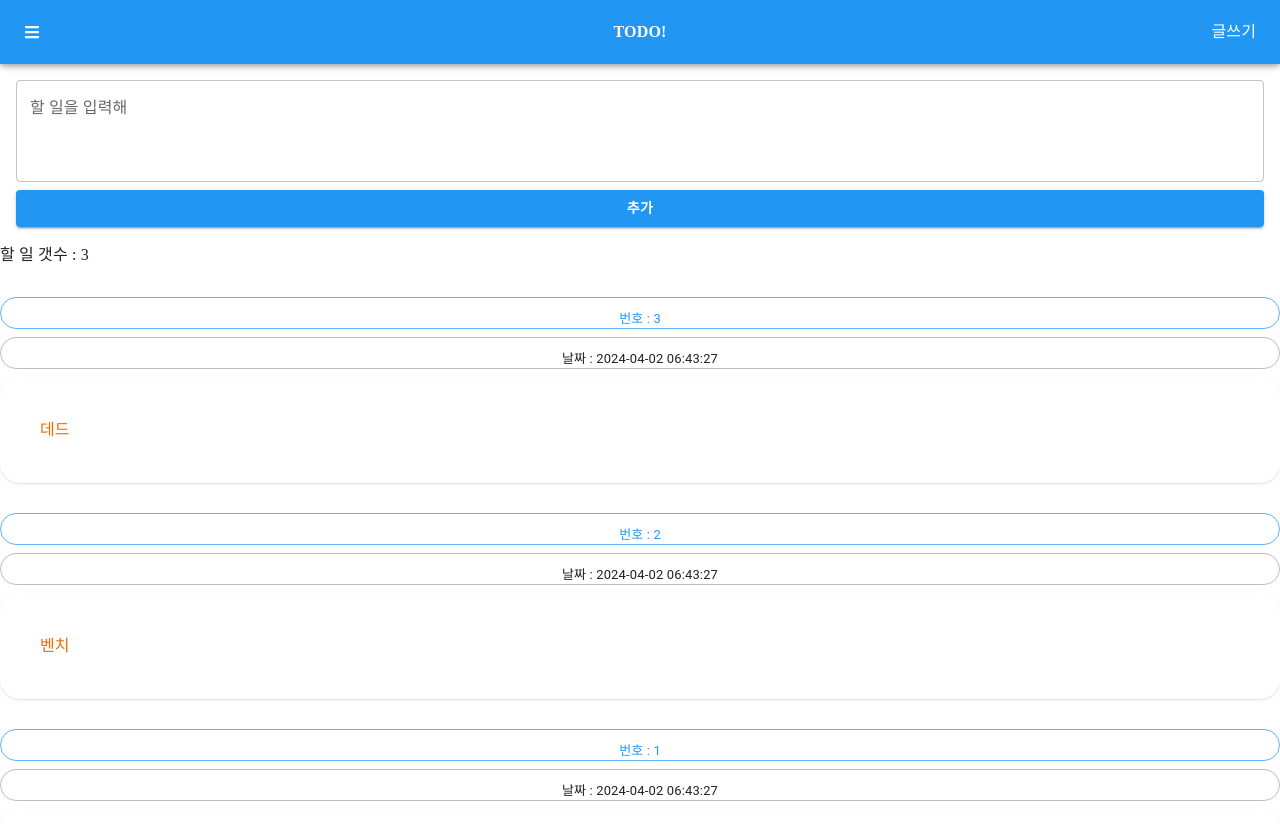
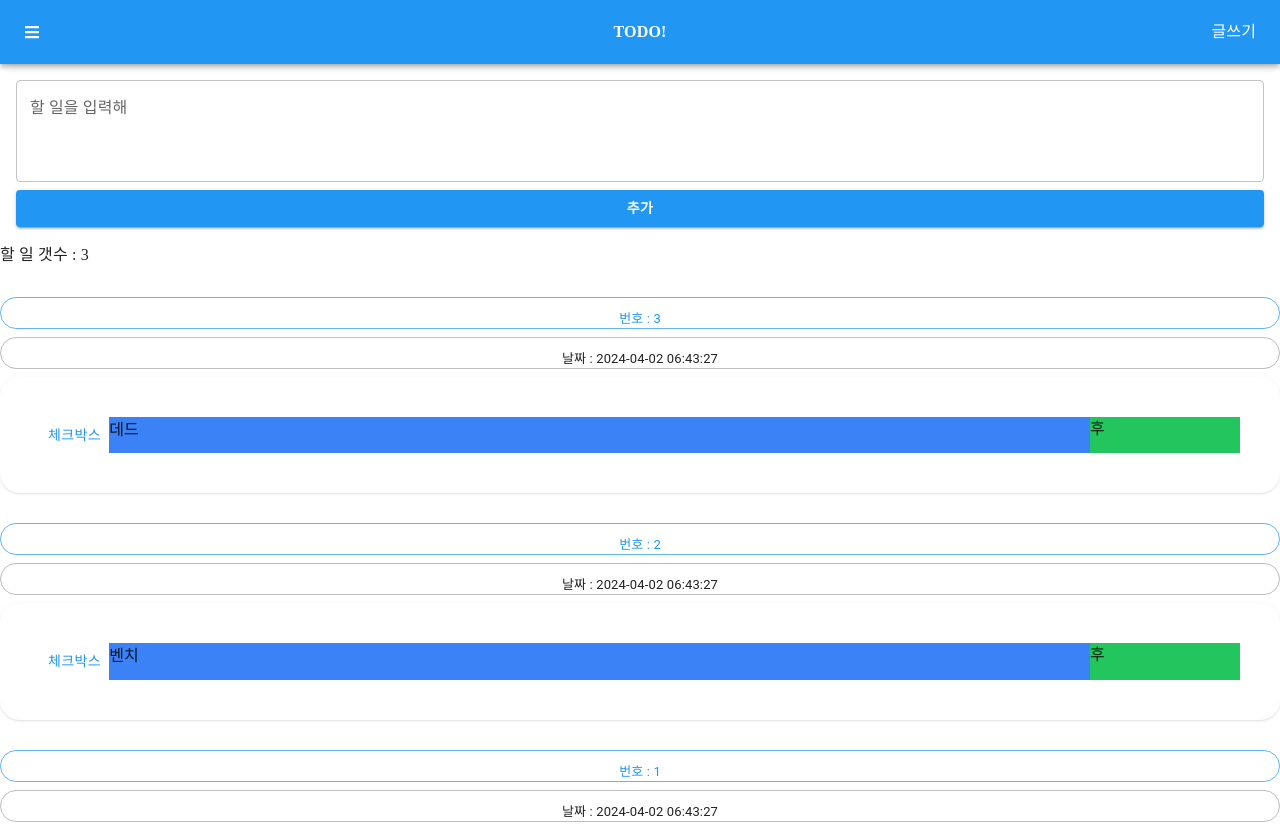
Before and after one commit to tlsdncjf/exam_24_05, a Next.js app: page / in a window 1280 px wide. Shown: the top 824 px of the page. Built offline with nearby package versions, Linux system fonts and the light colour scheme; a web font is replaced by a local one.

Commit message:
content 좌 우 분리

```diff
--- a/src/app/page.js
+++ b/src/app/page.js
@@ -245,8 +245,16 @@ function App() {
                   label={`날짜 : ${todo.regDate}`}
                   variant="outlined"
                 ></Chip>
-                <div className="tw-p-10 tw-rounded-[20px] tw-shadow tw-whitespace-pre-wrap tw-leading-relaxed tw-break-words tw-text-[--mui-color-warning-main]">
-                  {todo.content}
+                <div className="tw-p-10 tw-rounded-[20px] tw-shadow tw-flex">
+                  <Button className="tw-rounded-[20px_0_0_20px] hover:tw-bg-red-300 tw-flex-shrink-0 tw-items-center">
+                    <span>체크박스</span>
+                  </Button>
+                  <div className="tw-bg-blue-500 tw-flex-grow hover:tw-text-[--mui-color-primary-main] tw-whitespace-pre-wrap tw-leading-relaxed tw-break-words">
+                    {todo.content}
+                  </div>
+                  <div className="tw-bg-green-500 tw-w-[150px] tw-flex-shrink-0">
+                    후
+                  </div>
                 </div>
               </div>
             </li>
```
